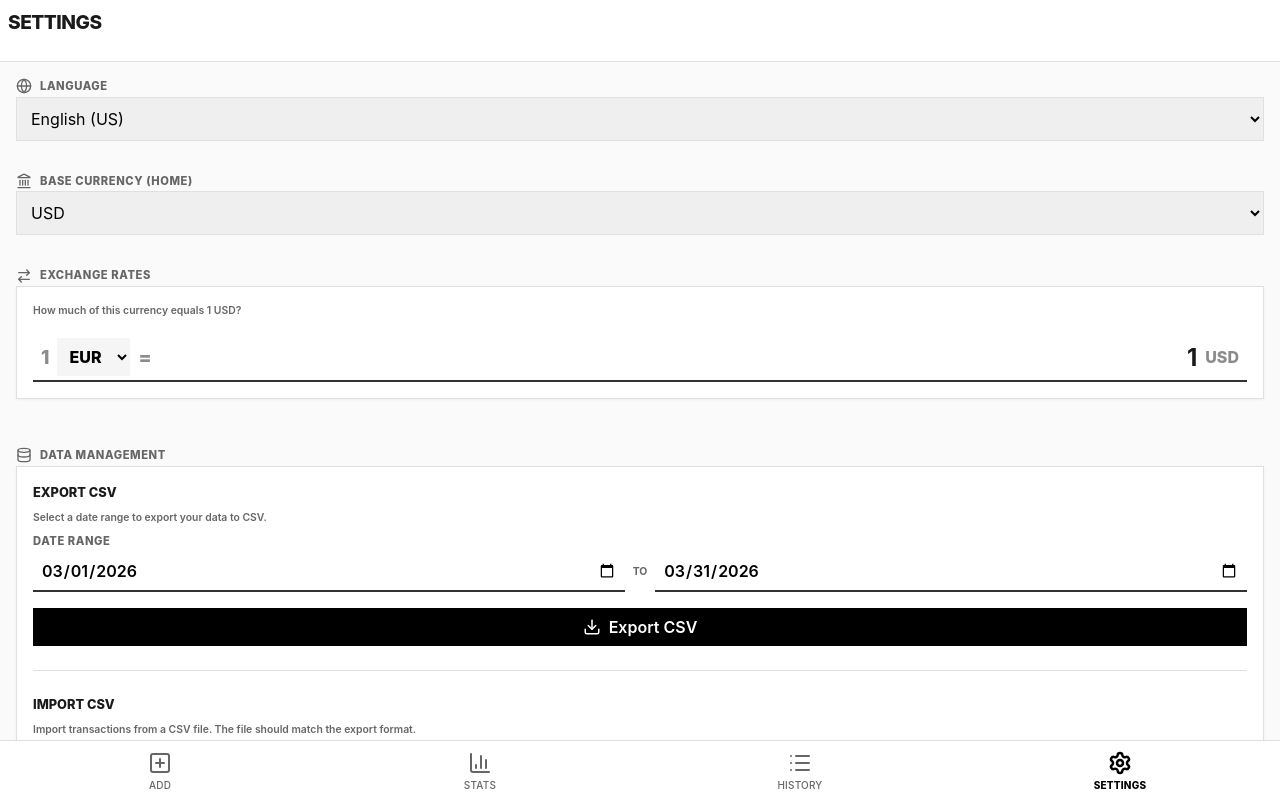
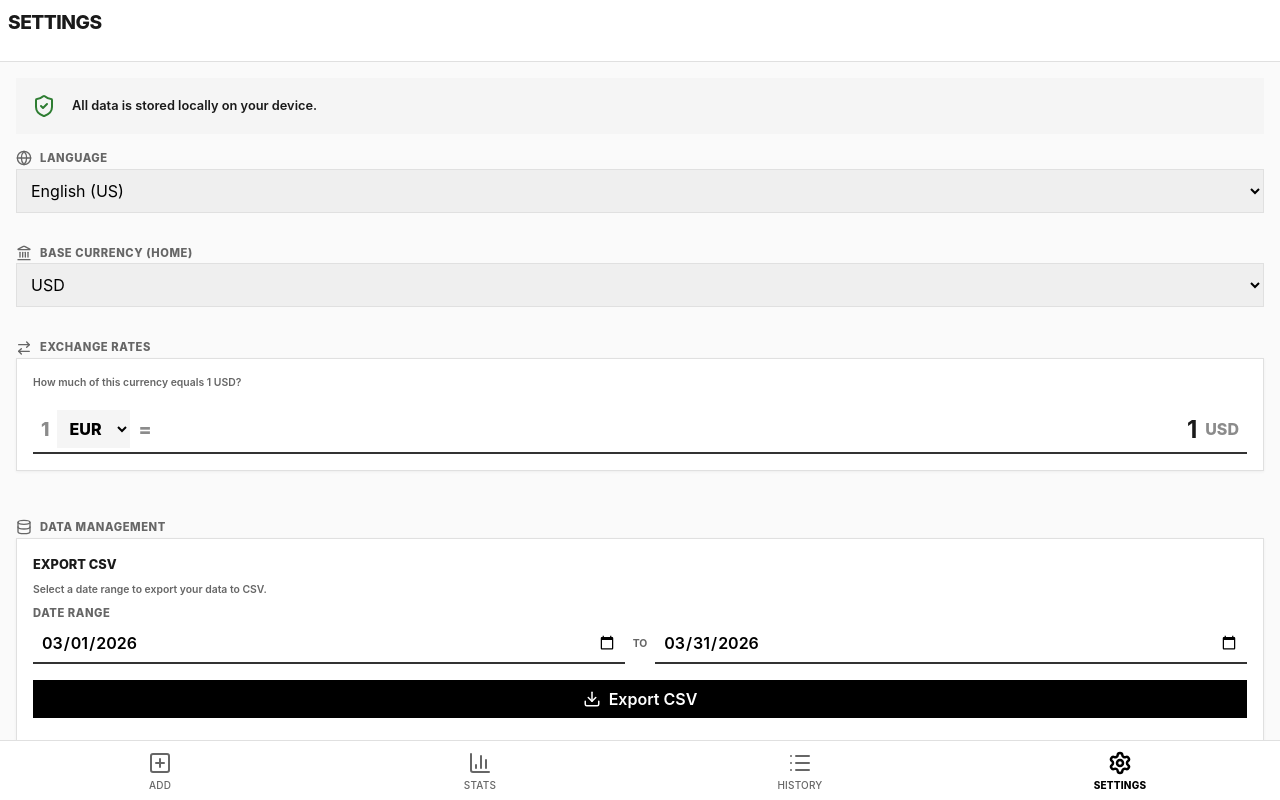
Before and after one commit to gabstevens/pocket-pilot, a React (Vite) app: page /settings in a window 1280 px wide. Built offline with nearby package versions, Linux system fonts and the light colour scheme.

Commit message:
Settings: Move privacy note to top and fix hidden utility class

```diff
--- a/src/components/Settings.tsx
+++ b/src/components/Settings.tsx
@@ -110,6 +110,14 @@ const Settings: React.FC = () => {
 
       <main className="container flex-1 overflow-y-auto">
         <div className="flex flex-col gap-md">
+          {/* Privacy Note */}
+          <div className="card-accent flex items-center gap-md p-md">
+            <ShieldCheck size={24} className="text-success" />
+            <span className="text-sm font-semibold">
+              {t('settings.dataPrivacy')}
+            </span>
+          </div>
+
           {/* Language */}
           <div className="form-group">
             <label htmlFor={`${idPrefix}-lang`} className="flex items-center gap-sm">
@@ -233,14 +241,6 @@ const Settings: React.FC = () => {
               </div>
             </div>
           </div>
-
-          {/* Privacy Note */}
-          <div className="card-accent flex items-center gap-md p-md mt-0">
-            <ShieldCheck size={24} className="text-success" />
-            <span className="text-sm font-semibold">
-              {t('settings.dataPrivacy')}
-            </span>
-          </div>
         </div>
       </main>
     </div>
--- a/src/styles/global.css
+++ b/src/styles/global.css
@@ -266,7 +266,6 @@ button.btn-type-toggle {
   border: none;
   color: white;
   flex-shrink: 0;
-  margin-bottom: 0;
   justify-content: center;
 }
 
@@ -467,6 +466,7 @@ button.btn-type-toggle-condensed {
 .fixed { position: fixed; }
 .absolute { position: absolute; }
 .relative { position: relative; }
+.hidden { display: none; }
 .inset-0 { top: 0; right: 0; bottom: 0; left: 0; }
 .top-0 { top: 0; }
 .bottom-0 { bottom: 0; }
```
